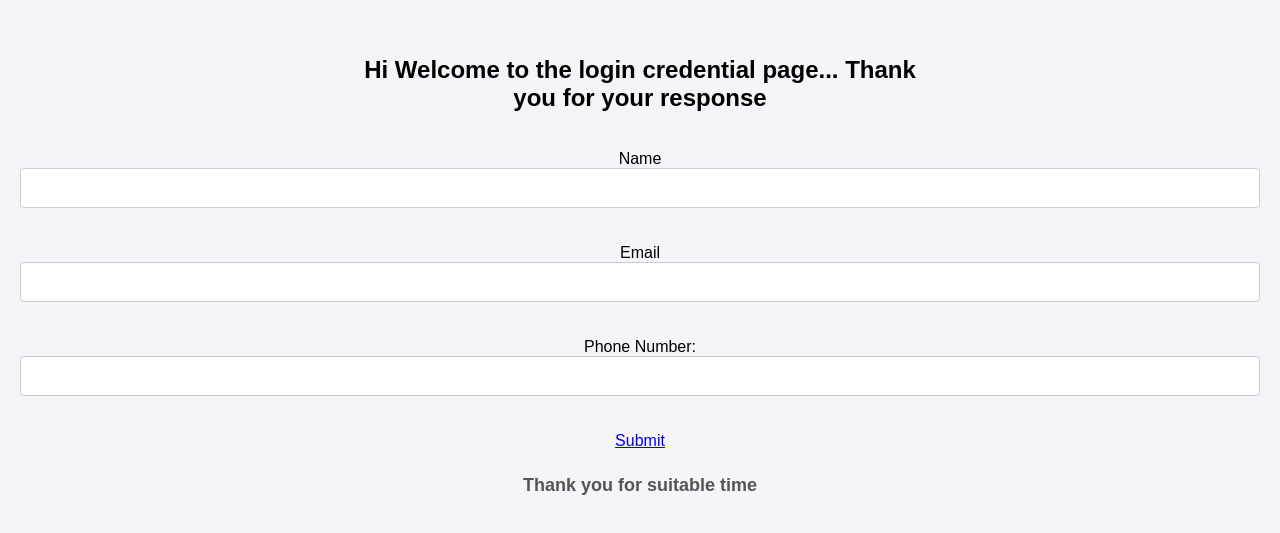
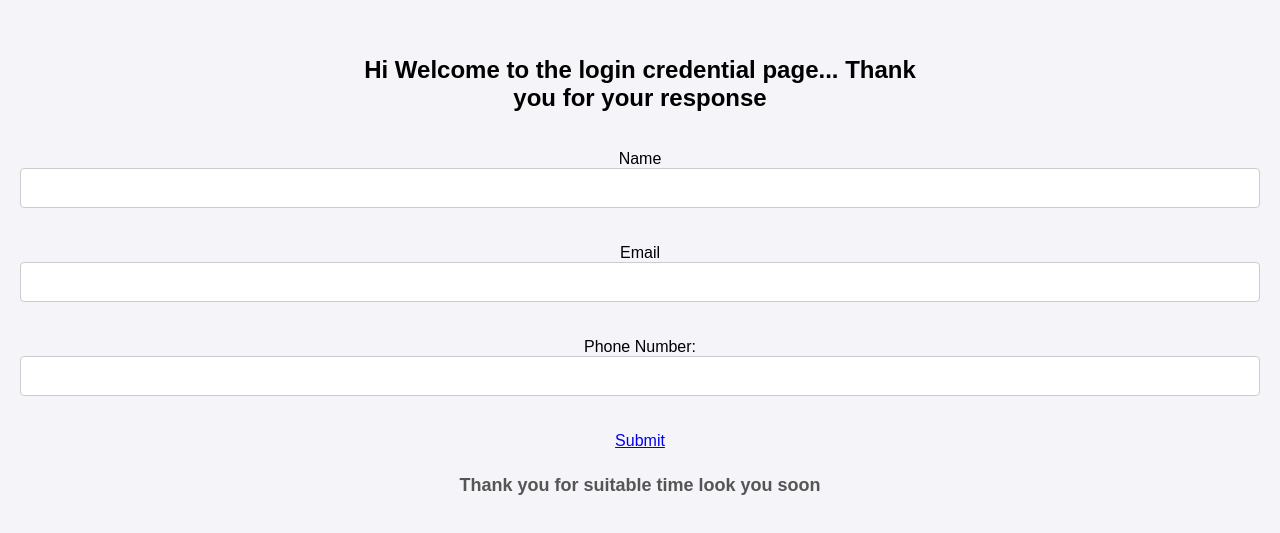
Before and after one commit to srivastavs256/E-Commerce-Mock, a plain HTML site: page New folder/login.html in a window 1280 px wide. Shown: the part 145-678 px from the top of the page. Drawn offline with Linux system fonts and the light colour scheme.

```diff
--- a/New folder/login.html
+++ b/New folder/login.html
@@ -19,7 +19,7 @@
 
   <a href="Submit.html" class="login-btn">Submit</a>
 
- <h2>Thank you for suitable time</h2>
+ <h2>Thank you for suitable time  look you soon</h2>
 
 </body>
 
```
